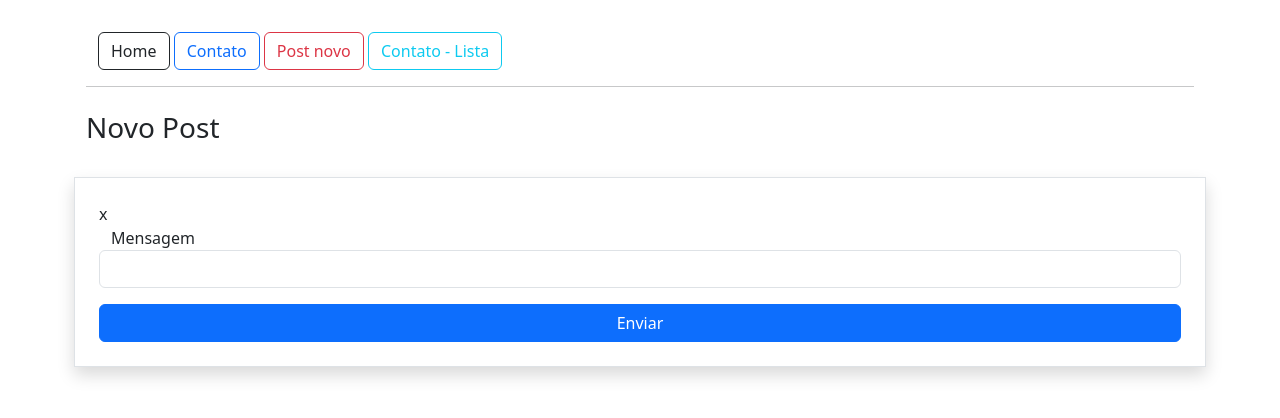
After one commit to joaodaniel2001/Aulas-Fabiano, a Flask app: template app/templates/post_novo.html in a window 1280 px wide. The commit adds this page. Shown: the top 418 px of the page. Run offline with Flask 3, Linux system fonts and the light colour scheme; the template is opened without the code that fills it: values that come from a table or form of the project are taken from there, others are empty.

Commit message:
16.07.2025

```diff
--- a/app/templates/nave.html
+++ b/app/templates/nave.html
@@ -5,6 +5,7 @@
 <a href="/" class="btn btn-outline-dark"> Home </a>
 
 <a href="{{url_for ('contato')}}" class="btn btn-outline-primary"> Contato </a>
+<a href="{{url_for ('PostNovo')}}" class="btn btn-outline-danger"> Post novo</a>
 <a href="{{url_for ('contatoLista')}}" class="btn btn-outline-info"> Contato - Lista </a>
 
 {% endblock %}
--- /dev/null
+++ b/app/templates/post_novo.html
@@ -0,0 +1,25 @@
+{% extends 'base.html' %}
+
+{% block content %}
+
+<div class="container p-3">
+
+  {% include 'nave.html' %}
+  <hr>
+
+  <div class="row mt-4">
+    <h3>Novo Post</h3>
+  </div>
+  <form action="" method="post" class="row mt-4 p-4 round border shadow">
+
+    {{form.csrf_token}}
+x
+    {{form.mensagem.label()}}
+    {{form.mensagem(class="form-control")}}
+
+    {{form.btnSubmit(class="btn btn-primary col-12 mt-3")}}
+
+  </form>
+</div>
+
+{% endblock %}
```
